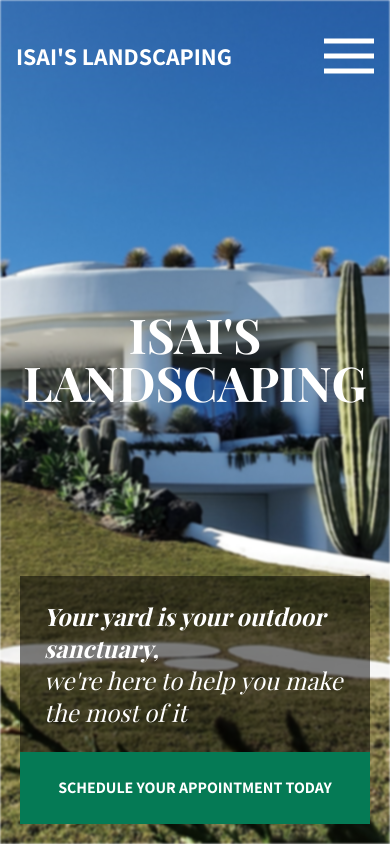
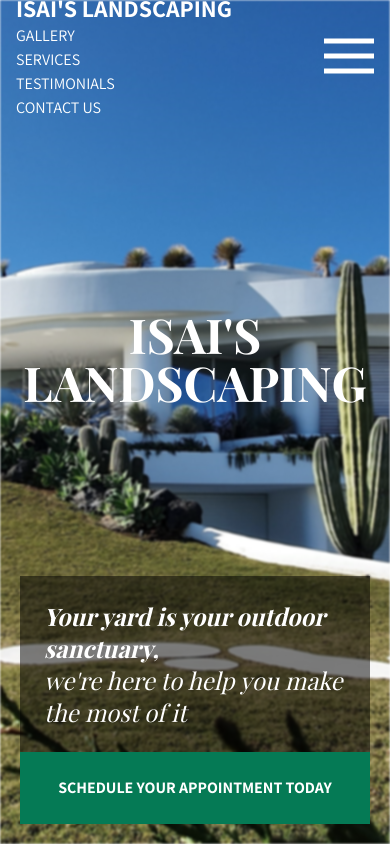
Before and after one commit to PWalis/Landscaping, a React (Vite) app in the folder frontend/: page / in a window 390 px wide. Both pictures are taken after a click on the element 349 px from the left and 56 px from the top of the page. Shown: the top 844 px of the page. Built offline with nearby package versions, Linux system fonts and the light colour scheme.

Commit message:
Header Responsiveness

```diff
--- a/frontend/src/components/UI/Header.tsx
+++ b/frontend/src/components/UI/Header.tsx
@@ -16,7 +16,7 @@ const HeaderDesktop: FC<HeaderProps> = ({title, servicesYPosition, isScrolled})
   const [isOpen, setIsOpen] = useState(false);
 
   const toggleMenu = () => {
-    setIsOpen((open) => !open)
+    setIsOpen(!isOpen)
   };
 
   const location = useLocation();
@@ -35,9 +35,9 @@ const HeaderDesktop: FC<HeaderProps> = ({title, servicesYPosition, isScrolled})
   return (
       <header
           className={`fixed inset-x-0 pr-4 pl-4 flex flex-row justify-between items-center z-50 bg-gray-900 font-sans2 uppercase transition-all duration-500 ${isScrolled ? (`h-20 ${servicesYPosition < 200 ? "bg-opacity-100 text-gray-100" : "bg-opacity-50 text-gray-100"}`) : "h-28 bg-opacity-0 text-white "}`}>
-        <div className="flex gap-10 items-baseline">
+        <div className="sm:flex flex-wrap gap-10 items-baseline relative">
           <h1 className="font-bold text-2xl "><Link to="/">{title}</Link></h1>
-          <nav className="hidden text-sm font-bold md:flex md:gap-10 hover:text-white">
+          <nav className={`hidden text-sm font-bold md:flex md:gap-10 md:flex-row  hover:text-white md:visible`}>
             {!isGalleryPage ? (
                 <><Link
                     to="/gallery"
@@ -60,8 +60,27 @@ const HeaderDesktop: FC<HeaderProps> = ({title, servicesYPosition, isScrolled})
                 <Link to="/" className="">Home</Link>
             )}
           </nav>
+          {isOpen && <nav className="flex flex-col h-full"><><Link
+                    to="/gallery"
+                    className=""
+                >
+                  Gallery
+                </Link><HashLink smooth to="#services"
+                >
+                  Services
+                </HashLink><HashLink smooth to="#testimonials"
+                >
+                  Testimonials
+                </HashLink><Link
+                    to="/contact"
+                    className=""
+                >
+                  contact us
+                </Link></></nav>}
+
         </div>
-        <div onClick={toggleMenu} className="md:hidden"><img src={HamburgerIcon} alt="" /></div>
+        <div onClick={toggleMenu} className="md:hidden"><img src={HamburgerIcon} alt="Menu" /></div>
+
         <div className="hidden xl:flex xl:gap-2 xl:list-none">
           {!isGalleryPage &&
           <Link to="/gallery"
@@ -75,6 +94,7 @@ const HeaderDesktop: FC<HeaderProps> = ({title, servicesYPosition, isScrolled})
             Schedule Your Appointment Today
           </Link>
         </div>
+
       </header>
   );
 };
```
